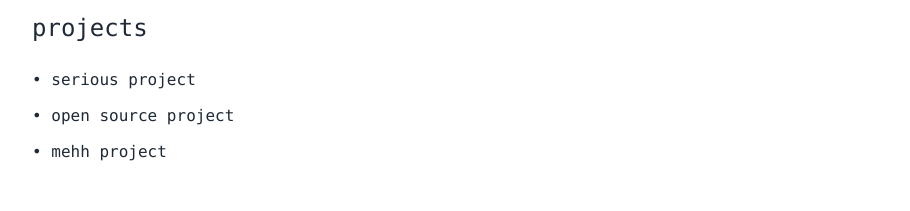
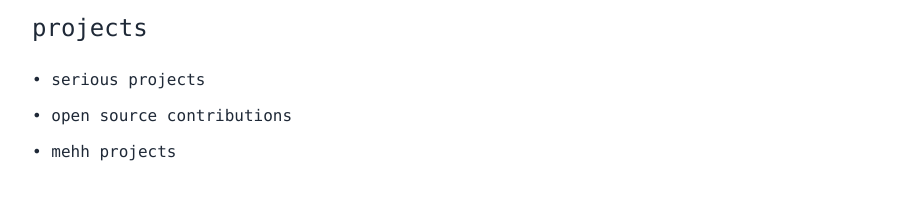
Before and after one commit to Kshitijk14/portfolio, a Next.js app: page / in a window 1280 px wide. Shown: the part 468-679 px from the top of the page, without its empty margins (184-1094 px from the left). Built offline with nearby package versions, Linux system fonts and the light colour scheme.

Commit message:
some general updates

```diff
--- a/src/components/projects/MehhProjects.tsx
+++ b/src/components/projects/MehhProjects.tsx
@@ -21,7 +21,7 @@ const MehhProjects = () => {
             transition={{ duration: 0.2 }}
             className="mb-16"
         >
-        <h3 className="text-2xl mb-8">my mid projects</h3>
+        <h3 className="text-2xl mb-8">my projects</h3>
         <ul className="space-y-3">
             {mehhProjects.map((project) => (
             <motion.li
--- a/src/components/projects/OpenSourceProjects.tsx
+++ b/src/components/projects/OpenSourceProjects.tsx
@@ -21,7 +21,7 @@ const OpenSourceProjects = () => {
             transition={{ duration: 0.2 }}
             className="mb-16"
         >
-        <h3 className="text-2xl mb-8">my open-source contributions</h3>
+        <h3 className="text-2xl mb-8">my contributions</h3>
         <ul className="space-y-3">
             {openSourceProjects.map((project) => (
             <motion.li
--- a/src/components/projects/Projects.tsx
+++ b/src/components/projects/Projects.tsx
@@ -16,17 +16,17 @@ const Projects = () => {
       <ul className="space-y-3">
         <li>
           <a href="#" onClick={() => navigateTo('/projects/serious-projects')} className="hover:text-gray-600">
-            • serious project
+            • serious projects
           </a>
         </li>
         <li>
           <a href="#" onClick={() => navigateTo('/projects/open-source-projects')} className="hover:text-gray-600">
-            • open source project
+            • open source contributions
           </a>
         </li>
         <li>
           <a href="#" onClick={() => navigateTo('/projects/mehh-projects')} className="hover:text-gray-600">
-            • mehh project
+            • mehh projects
           </a>
         </li>
       </ul>
--- a/src/components/writing/ResearchPaper.tsx
+++ b/src/components/writing/ResearchPaper.tsx
@@ -48,7 +48,7 @@ const ResearchPaper = () => {
             animate={{ opacity: 1 }}
             transition={{ duration: 0.2 }}
         >
-        <h3 className="text-2xl mb-8">research papes</h3>
+        <h3 className="text-2xl mb-8">research papers</h3>
         <ul className="space-y-3">
             {researchPapers.map((paper) => (
                 <motion.li
--- a/src/components/writing/ThoughtsAndIdeas.tsx
+++ b/src/components/writing/ThoughtsAndIdeas.tsx
@@ -48,7 +48,7 @@ const ThoughtsAndIdeas = () => {
             animate={{ opacity: 1 }}
             transition={{ duration: 0.2 }}
         >
-        <h3 className="text-2xl mb-8">thoughts & ideas</h3>
+        <h3 className="text-2xl mb-8">something</h3>
         <ul className="space-y-3">
             {thoughtsAndIdeas.map((idea) => (
                 <motion.li
```
